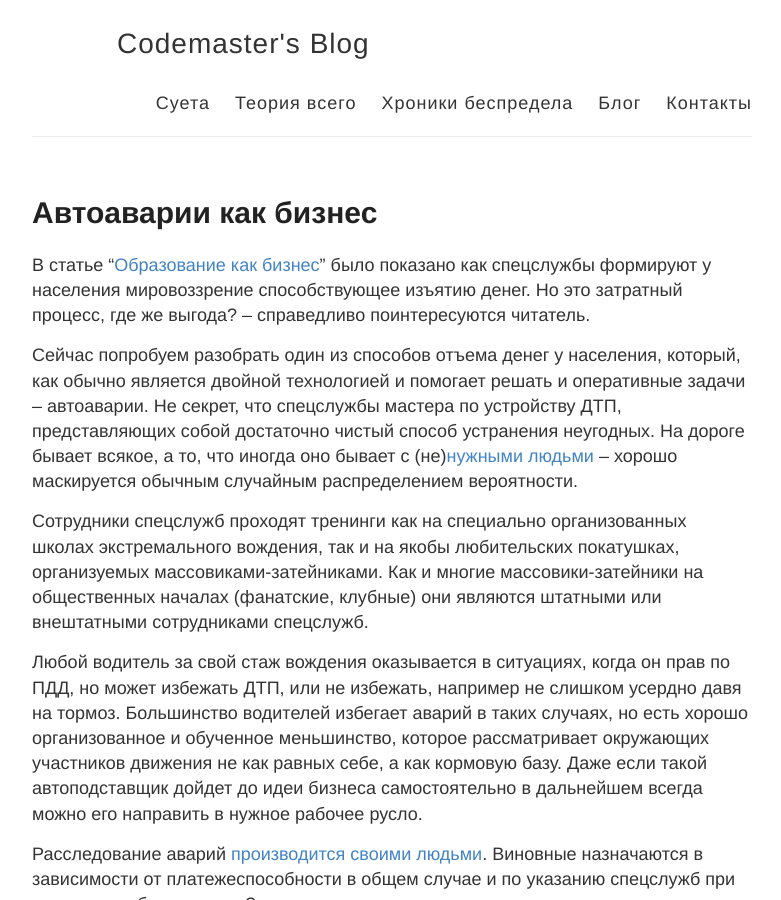
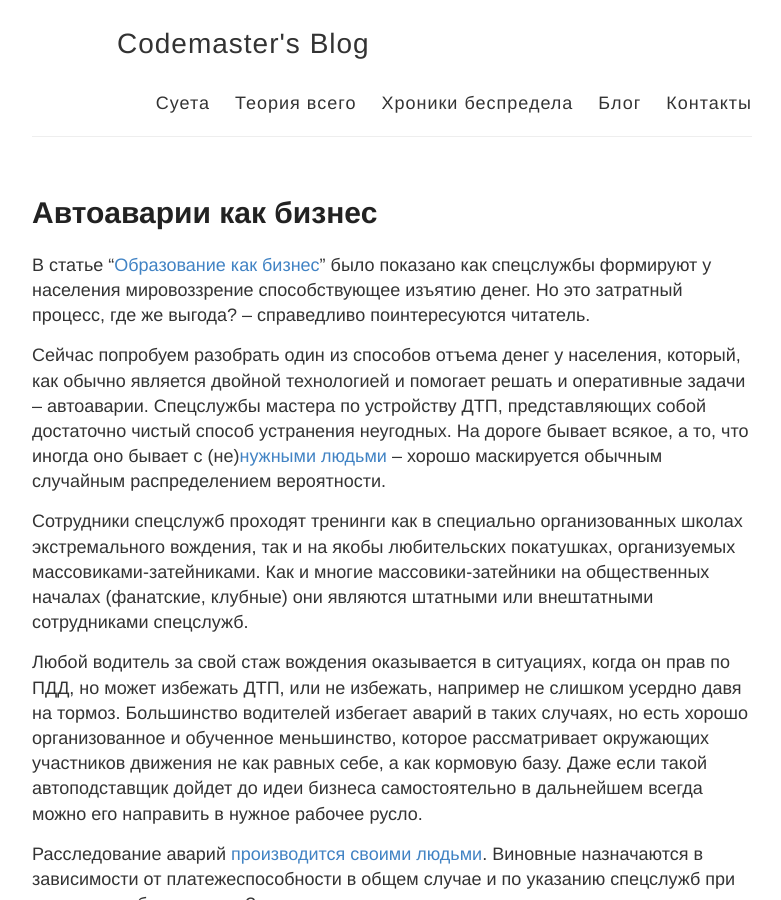
Before and after one commit to decrafts/r, a Jekyll site: the page built from _posts/2018/02/2018-02-02-avarii-kak-business.md, in a window 1280 px wide and 900 px high. Shown: the whole window, without its empty margins (248-1029 px from the left). Built offline with Jekyll 4.4.1, drawn with Linux system fonts in a browser that asks for light colours; comment, search, counter and statistics services are not loaded.

Commit message:
Update 2018-02-02-avarii-kak-business.md

```diff
--- a/_posts/2018/02/2018-02-02-avarii-kak-business.md
+++ b/_posts/2018/02/2018-02-02-avarii-kak-business.md
@@ -11,12 +11,12 @@ categories: [uncheck]
 
 Сейчас попробуем разобрать один из способов отъема денег у населения, который,
 как обычно является двойной технологией и помогает решать и оперативные задачи – автоаварии.
-Не секрет, что спецслужбы мастера по устройству ДТП, представляющих собой достаточно чистый
+Спецслужбы мастера по устройству ДТП, представляющих собой достаточно чистый
 способ устранения неугодных. На дороге бывает всякое, а то, что иногда оно бывает с
 (не)[нужными людьми](https://tropnikov.com/dtp-vdv.html)
 – хорошо маскируется обычным случайным распределением вероятности.
 
-Сотрудники спецслужб проходят тренинги как на специально организованных школах экстремального вождения,
+Сотрудники спецслужб проходят тренинги как в специально организованных школах экстремального вождения,
 так и на якобы любительских покатушках, организуемых массовиками-затейниками.
 Как и многие массовики-затейники на общественных началах (фанатские, клубные)
 они являются штатными или внештатными сотрудниками спецслужб.
```
